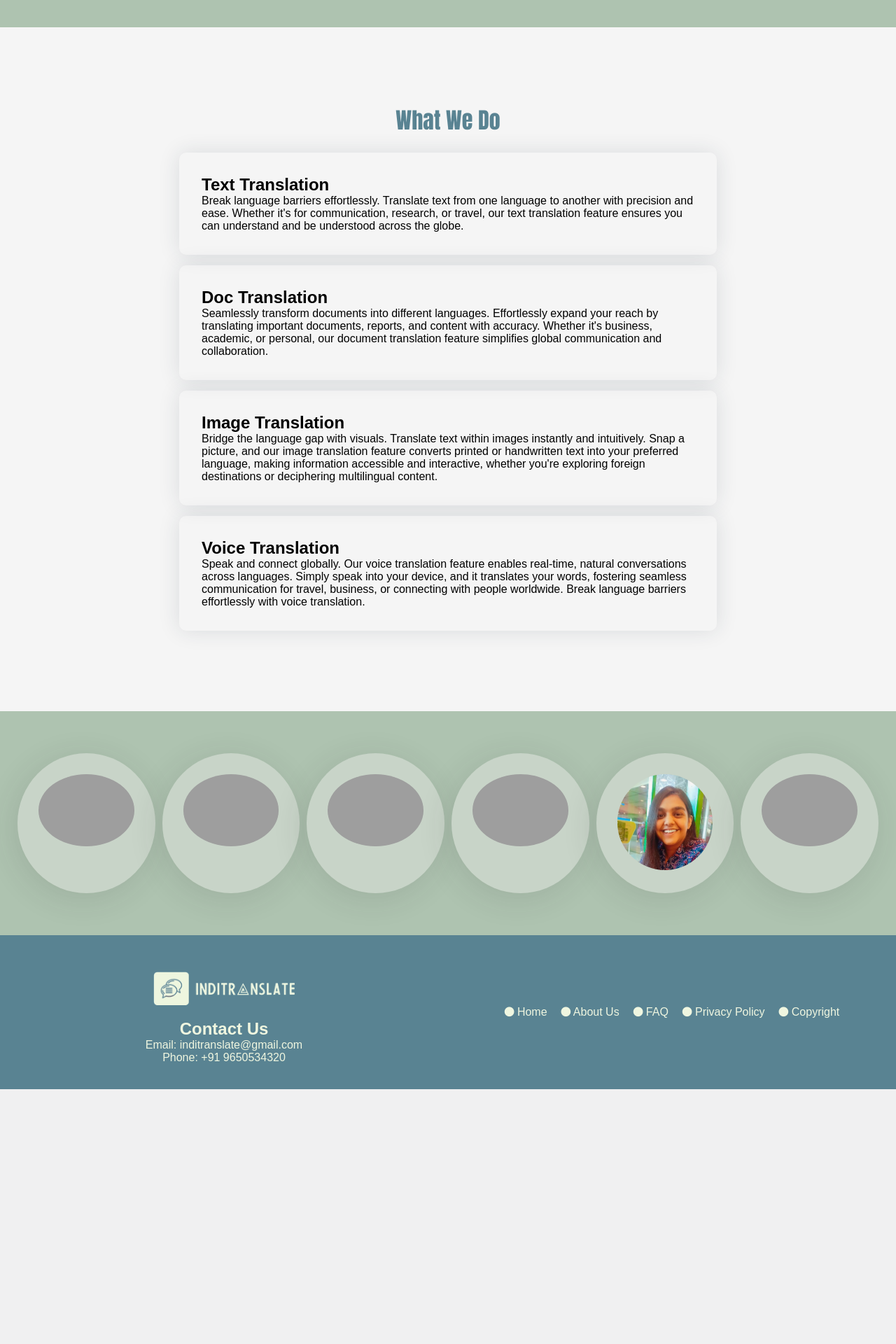
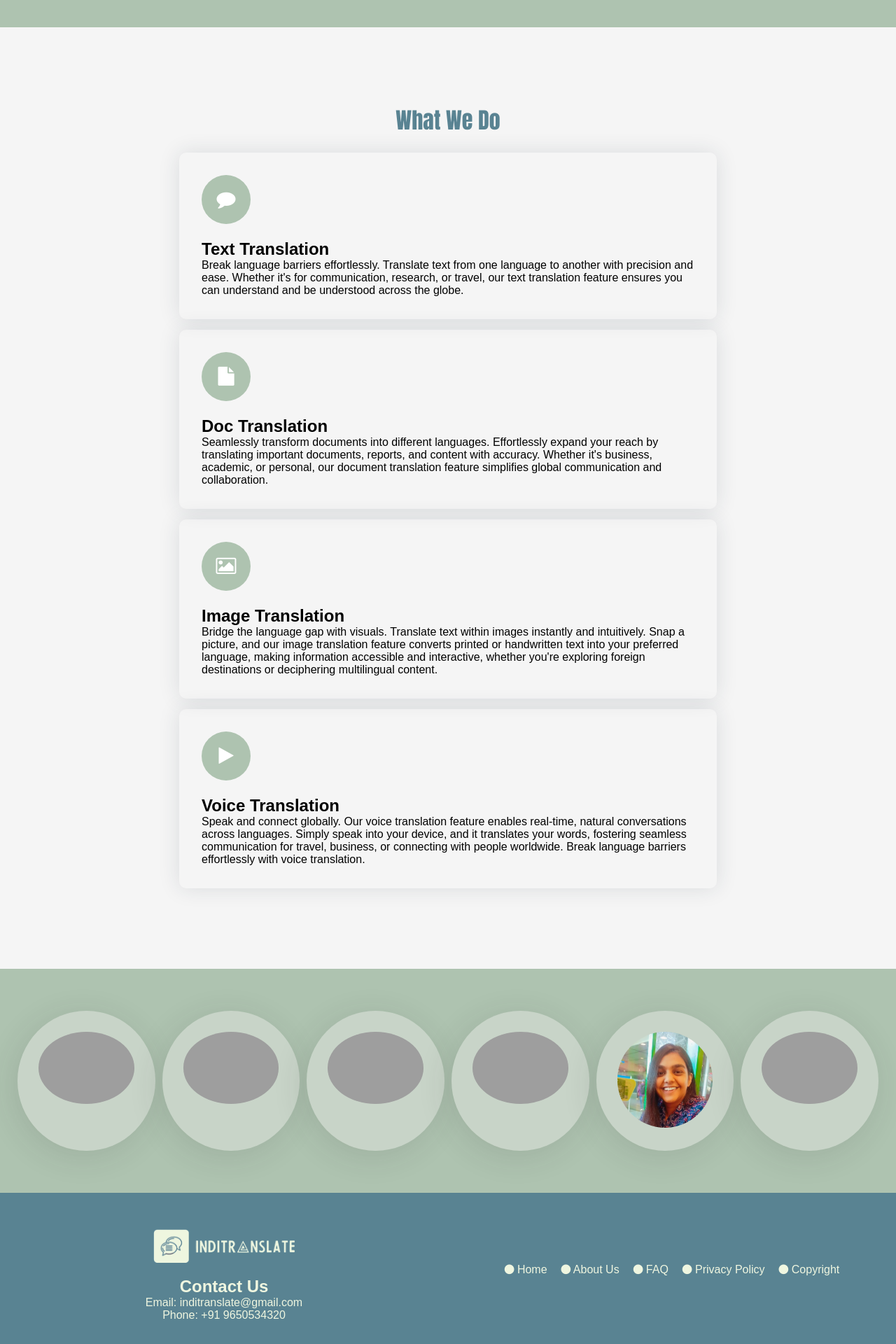
Before and after one commit to DakshSuryavanshi/indiTranslate, a Flask app: page / in a window 1280 px wide. Shown: the part 2363-4283 px from the top of the page at 70% size. Before the commit the page ends 3919 px from the top, so only its background shows below. Run offline with Flask 3, Linux system fonts and the light colour scheme; grey boxes are pictures that could not be loaded.

Commit message:
Add files via upload

```diff
--- a/static/css/style.css
+++ b/static/css/style.css
@@ -941,7 +941,7 @@
   -webkit-transition: ease all 0.35s;
   transition: ease all 0.35s;
 }
-.feature-box-1 .icon {
+.feature-box-1 .bubble {
   width: 70px;
   height: 70px;
   line-height: 70px;
@@ -952,11 +952,11 @@
   margin-bottom: 22px;
   font-size: 27px;
 }
-/* .dark .feature-box-1 .icon{
+/* .dark .feature-box-1 .bubble{
     background: ;
     color: ;
   } */
-.feature-box-1 .icon i {
+.feature-box-1 .bubble i {
   line-height: 70px;
 }
 .feature-box-1 p {
--- a/templates/index.html
+++ b/templates/index.html
@@ -4,13 +4,11 @@
     <meta charset="UTF-8" />
     <meta http-equiv="X-UA-Compatible" content="IE=edge" />
     <meta name="viewport" content="width=device-width, initial-scale=1.0" />
-    <script src="languages.js"></script>
     <script type="module" src="https://unpkg.com/ionicons@5.5.2/dist/ionicons/ionicons.esm.js"></script>
     <script nomodule src="https://unpkg.com/ionicons@5.5.2/dist/ionicons/ionicons.js"></script>
     <link rel="stylesheet" href="https://cdnjs.cloudflare.com/ajax/libs/font-awesome/4.7.0/css/font-awesome.min.css">
+    <link rel="stylesheet" href="{{url_for('static',filename='css/style.css')}}" />
     <link rel="icon" href="static/images/triangle.jpg">
-    <script src="{{ url_for('static', filename='js/languages.js') }}"></script>
-    <link rel="stylesheet" href="{{url_for('static',filename='css/style.css')}}" />
     <title>IndiTranslate</title>
   </head>
   <body>
@@ -270,9 +268,8 @@
           <a href="#t2t" class="featurea">
             <div id="ft1">
               <div class="feature-box-1">
-                <div class="icon">
-                  <i class="fa fa-comment"></i>
-                </div>
+                  <div class="bubble">
+                  <i class="fa fa-comment"></i></div>
                 <div class="feature-content">
                   <h2>Text Translation</h2>
                   <p class="desc">Break language barriers effortlessly. Translate text from one language to another with precision and ease. Whether it's for communication, research, or travel, our text translation feature ensures you can understand and be understood across the globe.</p>
@@ -285,7 +282,7 @@
           <a href="#t2t" class="featurea">
             <div id="ft2">
               <div class="feature-box-1">
-                <div class="icon">
+                <div class="bubble">
                   <i class="fa fa-file"></i>
                 </div>
                 <div class="feature-content">
@@ -300,7 +297,7 @@
           <a href="#i2i" class="featurea">
             <div id="ft3">
               <div class="feature-box-1">
-                <div class="icon">
+                <div class="bubble">
                   <i class="fa fa-image"></i>
                 </div>
                 <div class="feature-content">
@@ -315,7 +312,7 @@
           <a href="#t2t" class="featurea">
             <div id="ft4">
               <div class="feature-box-1">
-                <div class="icon">
+                <div class="bubble">
                   <i class="fa fa-play"></i>
                 </div>
                 <div class="feature-content">
@@ -638,6 +635,7 @@
       </div>
     </footer>
     <!-----Footer Ends------>
+    <script src="{{ url_for('static', filename='js/languages.js') }}"></script>
     <script src="{{ url_for('static', filename='js/script.js') }}"></script>
   </body>
 </html>
```
